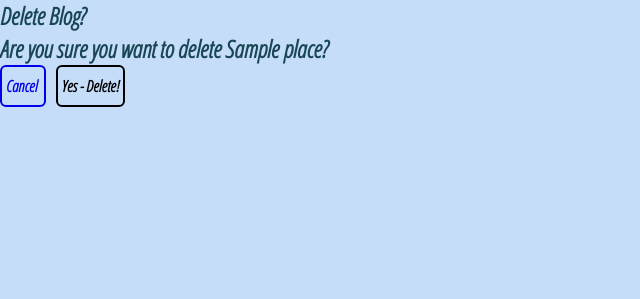
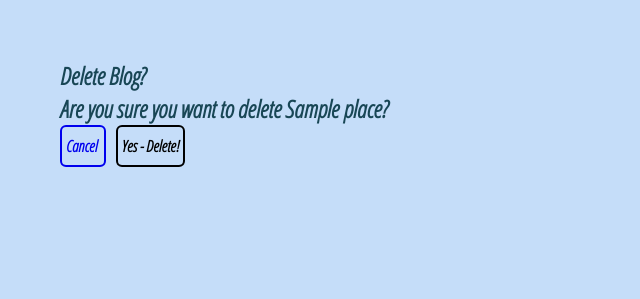
Before and after one commit to sarahgaled/Nomadic-Matt, a Django app: template main_app/templates/main_app/blog_confirm_delete.html in a window 1280 px wide. Shown: the part 91-390 px from the top of the page, without its empty margins (0-640 px from the left). Run offline with Django 3.2, Linux system fonts and the light colour scheme; the template is opened without the code that fills it: most values are stand-ins (such as "Sample title", 1, 10 or a date in 2020); data that the repository does not hold is empty.

Commit message:
loaded in the css for a delete form

```diff
--- a/main_app/templates/main_app/blog_confirm_delete.html
+++ b/main_app/templates/main_app/blog_confirm_delete.html
@@ -1,8 +1,13 @@
 {% extends 'base.html' %}
 {% load static %}
 
+{% block head %}
+<link rel="stylesheet" type="text/css" href="{% static 'css/blog_confirm_delete.css' %}"/>
+{% endblock %}
+
 {% block content %}
 
+<div class="style">
 <div class="page-header">
   <h1>Delete Blog?</h1>
   {% comment %} <img src="{% static 'images/nerd-cat.svg' %}" alt="A cat using a computer"/> {% endcomment %}
@@ -19,5 +24,6 @@
   </a>
   <button type="submit" class="btn danger">Yes - Delete!</button>
 </form>
+</div>
 
 {% endblock %}
```
